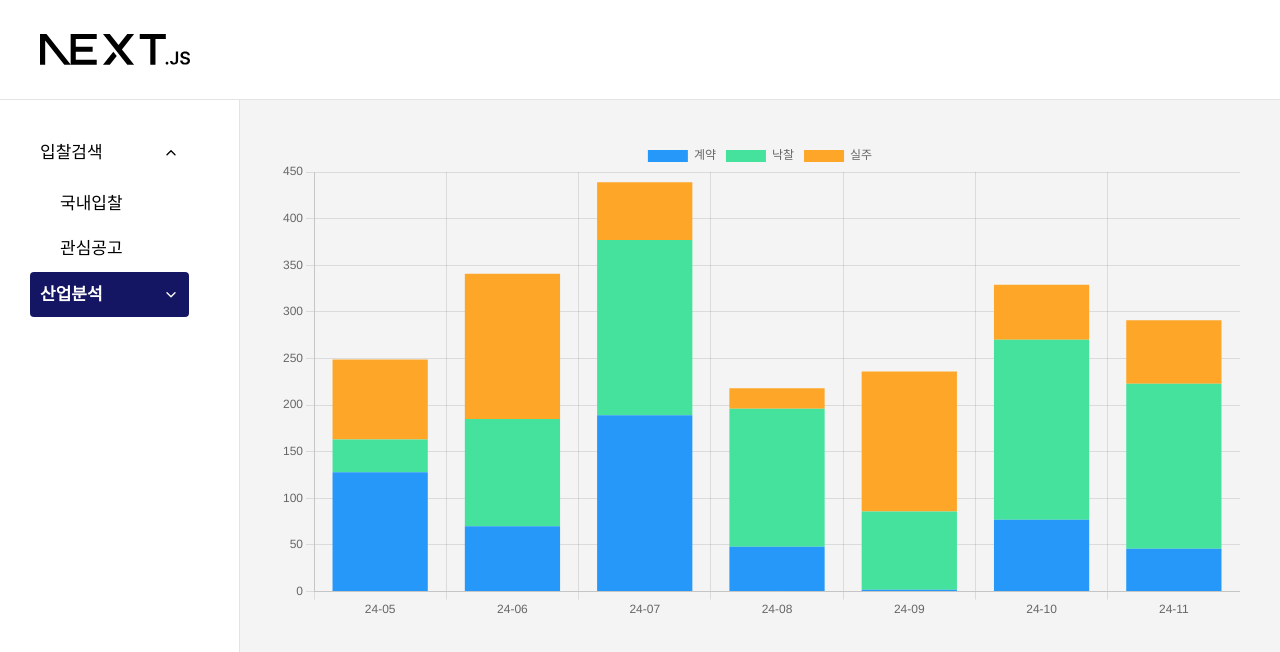
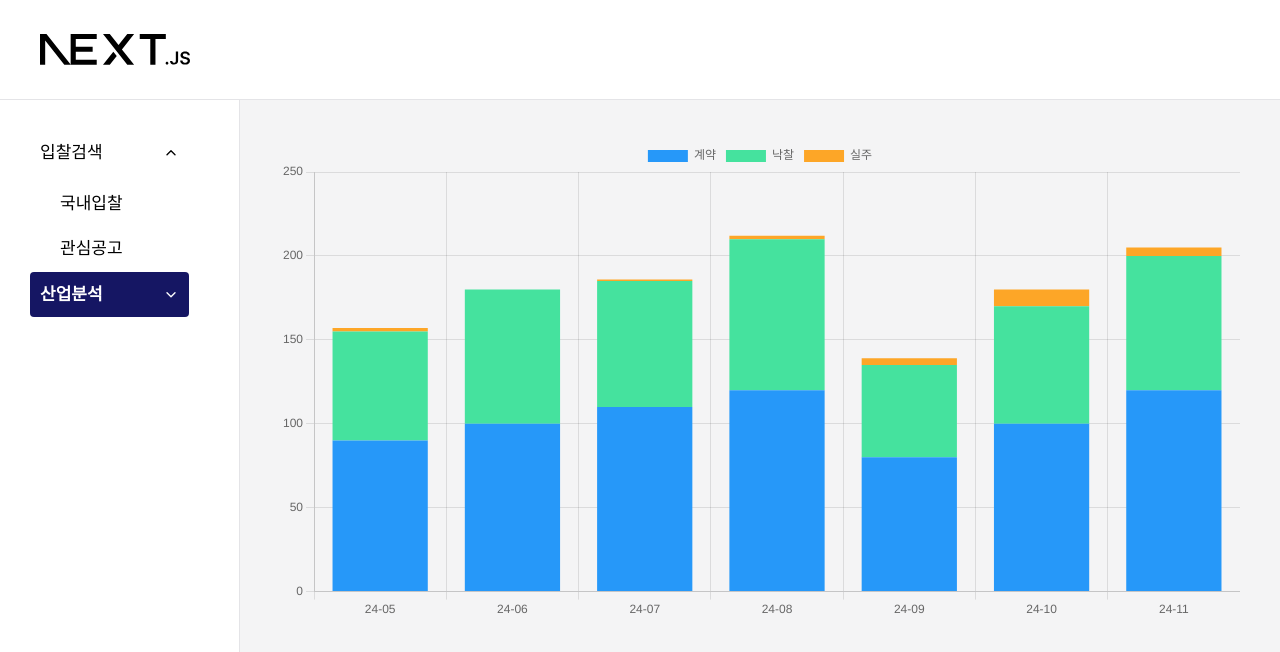
Before and after one commit to hckang80/nextjs-beginner-task, a Next.js app: page /analysis/supplier in a window 1280 px wide. Shown: the top 652 px of the page. Built offline with nearby package versions, Linux system fonts and the light colour scheme.

Commit message:
feat: 데이터 바인딩

```diff
--- a/app/analysis/supplier/chart.tsx
+++ b/app/analysis/supplier/chart.tsx
@@ -16,17 +16,17 @@ const BarChart = ({ supplierList }: { supplierList: Supplier[] }) => {
     datasets: [
       {
         label: '계약',
-        data: [128, 70, 189, 48, 2, 77, 46],
+        data: supplierList.map(({ contract }) => contract),
         backgroundColor: '#2698f9'
       },
       {
         label: '낙찰',
-        data: [35, 115, 188, 148, 84, 193, 177],
+        data: supplierList.map(({ successful }) => successful),
         backgroundColor: '#45e29e'
       },
       {
         label: '실주',
-        data: [86, 156, 62, 22, 150, 59, 68],
+        data: supplierList.map(({ failure }) => failure),
         backgroundColor: '#fda627'
       }
     ]
```
